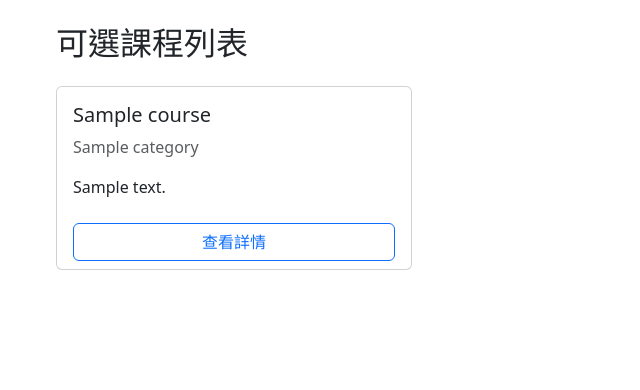
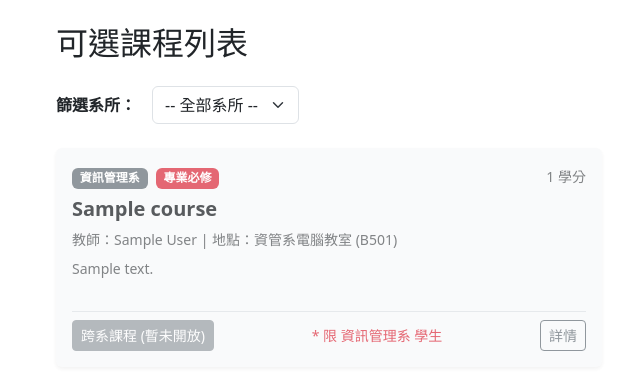
Before and after one commit to projectlearner/python-course-system, a Django app: page / in a window 1280 px wide. Shown: the part 56-446 px from the top of the page, without its empty margins (26-666 px from the left). Run offline with Django 5.2, Linux system fonts and the light colour scheme; tables that the repository leaves empty hold one stand-in row (values such as "Sample post").

Commit message:
新增學系分類課程+修改選課介面+修改我的課表並debug些許錯誤

```diff
--- a/course/models.py
+++ b/course/models.py
@@ -2,6 +2,26 @@ from django.db import models
 from django.contrib.auth.models import User  # 引用內建使用者
 from django.core.exceptions import ValidationError #避免重複
 # Create your models here.
+
+
+DEPARTMENT_CHOICES = [
+    ('IM', '資訊管理系'),
+    ('FIN', '財務金融系'),
+    ('BA', '企業管理系'),
+    ('PF', '財政稅務系'),
+    ('ACCT', '會計資訊系'),
+    ('IB', '國際貿易系'),
+    ('GEN', '通識教育中心'),
+]
+
+# 定義課程類別選項
+CATEGORY_CHOICES = [
+    ('REQUIRED', '專業必修'),
+    ('ELECTIVE', '專業選修'),
+    ('GENERAL', '通識課程'),
+]
+
+
 
 class Category(models.Model):
     name = models.CharField(max_length=50, verbose_name="分類名稱")
@@ -71,21 +91,20 @@ class Course(models.Model):
         ('ACC_ROOM', '會資系電腦教室 (A201)'),
         ('IB_ROOM', '國貿系多媒體教室 (B302)'),
         ('AM_ROOM', '企管系專業教室 (C205)'),
+        ('EN_ROOM', '英文通識教室 (C405)'),
+        ('CH_ROOM', '國文通識教室 (C301)'),
     ]
 
     title = models.CharField(max_length=100, verbose_name="課程名稱")
-    category = models.ForeignKey('Category', on_delete=models.CASCADE, verbose_name="分類")
     teacher = models.ForeignKey('users.TeacherProfile', on_delete=models.SET_NULL, null=True, blank=True, verbose_name="授課教師")
-    description = models.TextField(verbose_name="課程描述", blank=True)
-    capacity = models.IntegerField(default=50, verbose_name="名額限制")
+    classroom = models.CharField(max_length=20, choices=CLASSROOM_CHOICES, default='IM_LAB', verbose_name="上課教室")
+    description = models.TextField(blank=True, verbose_name="課程大綱")
+    capacity = models.PositiveIntegerField(default=60, verbose_name="名額上限")
 
-    # 新增教室欄位
-    classroom = models.CharField(
-        max_length=20,
-        choices=CLASSROOM_CHOICES,
-        default='IM_LAB',
-        verbose_name="上課教室"
-    )
+    # 🆕 新增欄位
+    department = models.CharField(max_length=10, choices=DEPARTMENT_CHOICES, default='IM', verbose_name="開課系所")
+    category = models.CharField(max_length=10, choices=CATEGORY_CHOICES, default='REQUIRED', verbose_name="課程類別")
+    credits = models.PositiveIntegerField(default=3, verbose_name="學分數")
 
     def __str__(self):
         return self.title
--- a/course/urls.py
+++ b/course/urls.py
@@ -7,7 +7,7 @@ app_name = 'courses'
 urlpatterns = [
     path('', views.course_list, name='course_list'),                     # 課程列表頁
     path('<int:course_id>/', views.course_detail, name='course_detail'),  # 課程詳情頁
-    path('<int:course_id>/enroll/', views.enroll_course, name='enroll'), # 執行選課動作
+    path('<int:course_id>/enroll/', views.enroll_course, name='enroll_course'), # 執行選課動作
     path('my-courses/', views.my_courses, name='my_courses'),            # 已選課程（個人課表）
     path('<int:course_id>/drop/', views.drop_course, name='drop_course'),
 ]
--- a/course/views.py
+++ b/course/views.py
@@ -3,12 +3,45 @@ from django.shortcuts import render, get_object_or_404, redirect
 from django.contrib.auth.decorators import login_required
 from django.contrib import messages
 from django.db import transaction
-from .models import Course, Enrollment, CourseTime
+from .models import Course, Enrollment, CourseTime, DEPARTMENT_CHOICES, CATEGORY_CHOICES
+from django.views.decorators.http import require_POST
+
 
 def course_list(request):
-    """課程列表"""
-    courses = Course.objects.all()
-    return render(request, 'courses/course_list.html', {'courses': courses})
+    selected_dept = request.GET.get('dept', '') # 取得前端傳來的系所篩選條件
+
+    # 使用 select_related 避免外鍵查詢的 N+1 問題
+    courses = Course.objects.select_related('teacher').all()
+
+    # 1. 根據下拉選單篩選系所
+    if selected_dept:
+        courses = courses.filter(department=selected_dept)
+
+    # 2. 取得目前登入學生的 Profile
+    student_profile = getattr(request.user, 'student_profile', None)
+
+    # 3. 為每門課程標記是否與學生同系所，並建立簡易可選狀態
+    course_data = []
+    for course in courses:
+        # 基本邏輯：若是通識 OR 與學生同系所 -> 可選；否則 -> 提示外系課程
+        is_same_dept = student_profile and (course.department == student_profile.department)
+        is_general = (course.category == 'GENERAL')
+
+        # 目前階段預設：可選 (同系或通識)
+        can_enroll = is_same_dept or is_general
+
+        course_data.append({
+            'course': course,
+            'is_same_dept': is_same_dept,
+            'can_enroll': can_enroll,
+        })
+
+    context = {
+        'course_data': course_data,  # 📍 修正：必須傳遞包裝後的 course_data 給前端模板
+        'department_choices': DEPARTMENT_CHOICES,
+        'selected_dept': selected_dept,
+    }
+    return render(request, 'courses/course_list.html', context)
 
 def course_detail(request, course_id):
     """課程詳情"""
@@ -97,10 +130,29 @@ def my_courses(request):
             if 1 <= time_slot.weekday <= 5 and 1 <= time_slot.period <= 8:
                 timetable_matrix[time_slot.weekday][time_slot.period].append(time_slot)
 
+    # 節次與對應時間對照表
+    PERIOD_TIMES = {
+        1: '08:10 - 09:00',
+        2: '09:10 - 10:00',
+        3: '10:10 - 11:00',
+        4: '11:10 - 12:00',
+        5: '13:10 - 14:00',
+        6: '14:10 - 15:00',
+        7: '15:10 - 16:00',
+        8: '16:10 - 17:00',
+    }
+
+    grid = []
+    for period in range(1, 9):
+        row = []
+        for day in range(1, 6):
+            row.append(timetable_matrix[day][period])
+        # 把時間直接包進 tuple 傳給 template
+        grid.append((period, PERIOD_TIMES.get(period, ''), row))
+
     return render(request, 'courses/my_courses.html', {
         'enrollments': enrollments,
-        'timetable_matrix': timetable_matrix,
-        'range_1_to_5': range(1, 6),
+        'grid': grid,  # 傳送處理好的二維列表給 template
     })
 
 @login_required
--- a/templates/courses/course_detail.html
+++ b/templates/courses/course_detail.html
@@ -28,7 +28,7 @@
             {% if is_enrolled %}
                 <button class="btn btn-secondary" disabled>已加選此課程</button>
             {% else %}
-                <form action="{% url 'courses:enroll' course.id %}" method="post" class="d-inline">
+                <form action="{% url 'courses:enroll_course' course.id %}" method="post" class="d-inline">
                     {% csrf_token %}
                     <button type="submit" class="btn btn-success">立即加選</button>
                 </form>
--- a/templates/courses/course_list.html
+++ b/templates/courses/course_list.html
@@ -4,22 +4,76 @@
 
 {% block content %}
 <h2 class="mb-4">可選課程列表</h2>
-<div class="row">
-    {% for course in courses %}
-    <div class="col-md-4 mb-4">
-        <div class="card h-100">
-            <div class="card-body">
-                <h5 class="card-title">{{ course.title }}</h5>
-                <p class="card-text text-muted">{{ course.category }}</p>
-                <p class="card-text">{{ course.description|truncatewords:20 }}</p>
-            </div>
-            <div class="card-footer bg-transparent border-top-0">
-                <a href="{% url 'courses:course_detail' course.id %}" class="btn btn-outline-primary w-100">查看詳情</a>
+
+<!-- 1. 系所篩選下拉選單 -->
+<form method="get" class="row g-3 align-items-center mb-4">
+    <div class="col-auto">
+        <label class="col-form-label fw-bold">篩選系所：</label>
+    </div>
+    <div class="col-auto">
+        <select name="dept" class="form-select" onchange="this.form.submit()">
+            <option value="">-- 全部系所 --</option>
+            {% for code, name in department_choices %}
+                <option value="{{ code }}" {% if selected_dept == code %}selected{% endif %}>
+                    {{ name }}
+                </option>
+            {% endfor %}
+        </select>
+    </div>
+    {% if selected_dept %}
+        <div class="col-auto">
+            <a href="{% url 'courses:course_list' %}" class="btn btn-outline-secondary">清除篩選</a>
+        </div>
+    {% endif %}
+</form>
+
+<!-- 2. 課程列表展示 -->
+<div class="row row-cols-1 row-cols-md-2 g-4">
+    {% for item in course_data %}
+    <div class="col">
+        <div class="card h-100 shadow-sm border-0 {% if not item.can_enroll %}bg-light opacity-75{% endif %}">
+            <div class="card-body d-flex flex-column">
+                <div class="d-flex justify-content-between align-items-center mb-2">
+                    <div>
+                        <!-- 同時顯示系所與必選修 -->
+                        <span class="badge bg-secondary me-1">{{ item.course.get_department_display }}</span>
+                        <span class="badge {% if item.course.category == 'REQUIRED' %}bg-danger{% elif item.course.category == 'ELECTIVE' %}bg-primary{% else %}bg-success{% endif %}">
+                            {{ item.course.get_category_display }}
+                        </span>
+                    </div>
+                    <small class="text-muted">{{ item.course.credits }} 學分</small>
+                </div>
+
+                <h5 class="card-title fw-bold">{{ item.course.title }}</h5>
+                <p class="card-text text-muted small mb-2">
+                    教師：{{ item.course.teacher.name|default:"未定" }} | 地點：{{ item.course.get_classroom_display }}
+                </p>
+                <p class="card-text text-muted small flex-grow-1">
+                    {{ item.course.description|truncatewords:20 }}
+                </p>
+
+                <!-- 選課按鈕與限制狀態提示 -->
+                <div class="mt-3 d-flex justify-content-between align-items-center pt-2 border-top">
+                    {% if item.can_enroll %}
+                        <form action="{% url 'courses:enroll_course' item.course.id %}" method="post" class="m-0">
+                            {% csrf_token %}
+                            <button type="submit" class="btn btn-sm btn-primary">加選課程</button>
+                        </form>
+                    {% else %}
+                        <!-- 非同系且非通識時，給予灰階按鈕與明確提示 -->
+                        <button class="btn btn-sm btn-secondary" disabled>跨系課程 (暫未開放)</button>
+                        <small class="text-danger">* 限 {{ item.course.get_department_display }} 學生</small>
+                    {% endif %}
+                    <a href="{% url 'courses:course_detail' item.course.id %}" class="btn btn-sm btn-outline-secondary">詳情</a>
+                </div>
+
             </div>
         </div>
     </div>
     {% empty %}
-    <p>目前沒有開放的課程。</p>
+    <div class="col-12">
+        <p class="text-muted">目前沒有符合條件的開放課程。</p>
+    </div>
     {% endfor %}
 </div>
 {% endblock %}
--- a/users/models.py
+++ b/users/models.py
@@ -3,19 +3,30 @@ from django.contrib.auth.models import User
 
 # Create your models here.
 
+DEPARTMENT_CHOICES = [
+    ('IM', '資訊管理系'),
+    ('FIN', '財務金融系'),
+    ('BA', '企業管理系'),
+    ('PF', '財政稅務系'),
+    ('ACCT', '會計資訊系'),
+    ('IB', '國際貿易系'),
+]
+
 class TeacherProfile(models.Model):
     # 延伸 User (1:1) 載入django內建的使用者模型(專門管登入相關的,class內的其他內容他不管)
     # 其餘寫在這個class內的都歸TeacherProfile管(如bio)
     user = models.OneToOneField(User, on_delete=models.CASCADE, related_name='teacher_profile')
+    name = models.CharField(max_length=50)
     bio = models.TextField(blank=True, verbose_name="教師簡介")
 
     def __str__(self):
-        return f"教師: {self.user.username}"
+        return self.name
 
 class StudentProfile(models.Model):
     # 延伸 User (1:1)
     user = models.OneToOneField(User, on_delete=models.CASCADE, related_name='student_profile')
     student_id = models.CharField(max_length=20, unique=True, verbose_name="學號")
+    department = models.CharField(max_length=10, choices=DEPARTMENT_CHOICES, default='IM', verbose_name="所屬系所")
 
     def __str__(self):
-        return f"學生: {self.user.username} ({self.student_id})"
+        return f"{self.student_id} - {self.user.get_full_name() or self.user.username}"
```
Also changed, not shown: templates/courses/my_courses.html (+77 -41 lines), course/migrations/0003_course_credits_course_department_and_more.py (added), course/migrations/0004_alter_course_classroom.py (added), users/migrations/0002_studentprofile_department.py (added), users/migrations/0003_teacherprofile_name.py (added).
